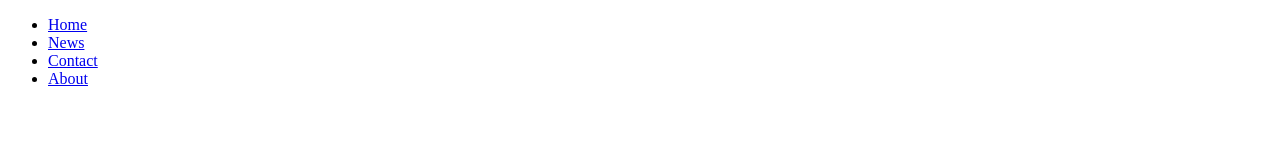
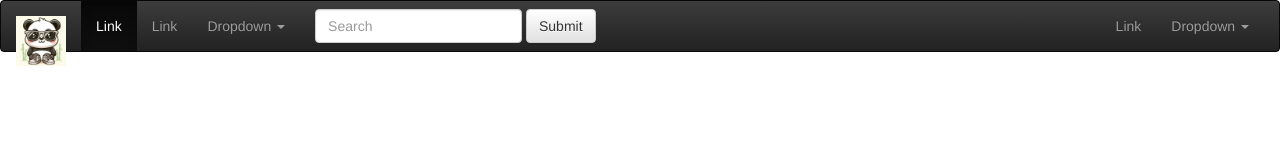
Before and after one commit to ThePandaGroup/Panda-S, a website: page HTML/index.html in a window 1280 px wide. Drawn offline with nearby package versions, Linux system fonts and the light colour scheme.

Commit message:
added additional content for html

```diff
--- a/HTML/index.html
+++ b/HTML/index.html
@@ -3,15 +3,90 @@
 <head>
     <meta charset="UTF-8">
     <meta name="viewport" content="width=device-width, initial-scale=1.0">
-    <title>Document</title>
+    <title>Homepage</title>
+    <!-- Latest compiled and minified CSS -->
+	<link rel="stylesheet" href="https://maxcdn.bootstrapcdn.com/bootstrap/3.3.4/css/bootstrap.min.css">
+
+	<!-- Optional theme -->
+	<link rel="stylesheet" href="https://maxcdn.bootstrapcdn.com/bootstrap/3.3.4/css/bootstrap-theme.min.css">
+  <style>
+    .brand-logo{
+      position:sticky, relative;
+      align-self:normal;
+
+      height: 50px; /* Example height, adjust as needed */
+      width: 50px; /* Maintain aspect ratio */
+      z-index: 1000;
+    }
+  </style>
 </head>
 <body>
-    <ul>
-        <li><a href="default.asp">Home</a></li>
-        <li><a href="news.asp">News</a></li>
-        <li><a href="contact.asp">Contact</a></li>
-        <li><a href="about.asp">About</a></li>
-      </ul>
+    <nav class="navbar navbar-inverse">
+        <div class="container-fluid">
+          <!-- Brand and toggle get grouped for better mobile display -->
+          <div class="navbar-header">
+            <button type="button" class="navbar-toggle collapsed" data-toggle="collapse" data-target="#bs-example-navbar-collapse-1">
+              <span class="sr-only">Toggle navigation</span>
+              <span class="icon-bar"></span>
+              <span class="icon-bar"></span>
+              <span class="icon-bar"></span>
+            </button>
+            <a class="navbar-brand" href="#">
+                <img alt="Brand" class="brand-logo" src="./assets/brand.png">
+              </a>
+          </div>
+
+          <!-- Collect the nav links, forms, and other content for toggling -->
+          <div class="collapse navbar-collapse" id="bs-example-navbar-collapse-1">
+            <ul class="nav navbar-nav">
+              <li class="active"><a href="#">Link <span class="sr-only">(current)</span></a></li>
+              <li><a href="#">Link</a></li>
+              <li class="dropdown">
+                <a href="#" class="dropdown-toggle" data-toggle="dropdown" role="button" aria-expanded="false">Dropdown <span class="caret"></span></a>
+                <ul class="dropdown-menu" role="menu">
+                  <li><a href="#">Action</a></li>
+                  <li><a href="#">Another action</a></li>
+                  <li><a href="#">Something else here</a></li>
+                  <li class="divider"></li>
+                  <li><a href="#">Separated link</a></li>
+                  <li class="divider"></li>
+                  <li><a href="#">One more separated link</a></li>
+                </ul>
+              </li>
+            </ul>
+            <form class="navbar-form navbar-left" role="search">
+              <div class="form-group">
+                <input type="text" class="form-control" placeholder="Search">
+              </div>
+              <button type="submit" class="btn btn-default">Submit</button>
+            </form>
+            <ul class="nav navbar-nav navbar-right">
+              <li><a href="#">Link</a></li>
+              <li class="dropdown">
+                <a href="#" class="dropdown-toggle" data-toggle="dropdown" role="button" aria-expanded="false">Dropdown <span class="caret"></span></a>
+                <ul class="dropdown-menu" role="menu">
+                  <li><a href="#">Action</a></li>
+                  <li><a href="#">Another action</a></li>
+                  <li><a href="#">Something else here</a></li>
+                  <li class="divider"></li>
+                  <li><a href="#">Separated link</a></li>
+                </ul>
+              </li>
+            </ul>
+          </div><!-- /.navbar-collapse -->
+        </div><!-- /.container-fluid -->
+      </nav>
+    <!--
+    <div>
+        <ul>
+            <li><a href="./index.html">Home</a></li>
+            <li><a href="./featured.html">Featured</a></li>
+            <li><a href="./sale.html">Sale</a></li>
+            <li><a href="./forum.html">Forum</a></li>
+          </ul>
+
+    </div>
+-->
 
 </body>
 </html>
```
Also changed, not shown: HTML/forum.html (+1 -1 lines), HTML/assets/brand.png (added).
